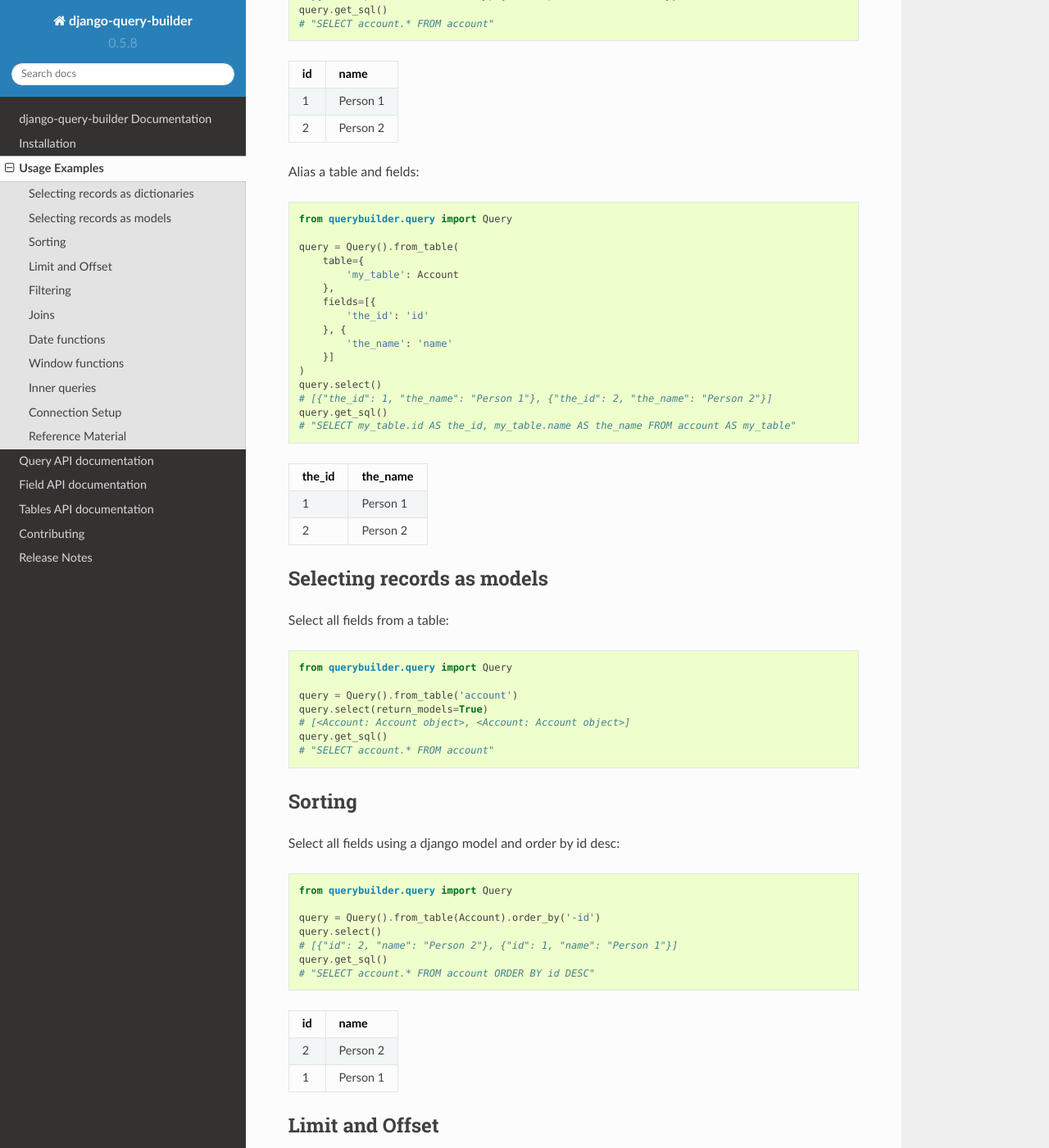
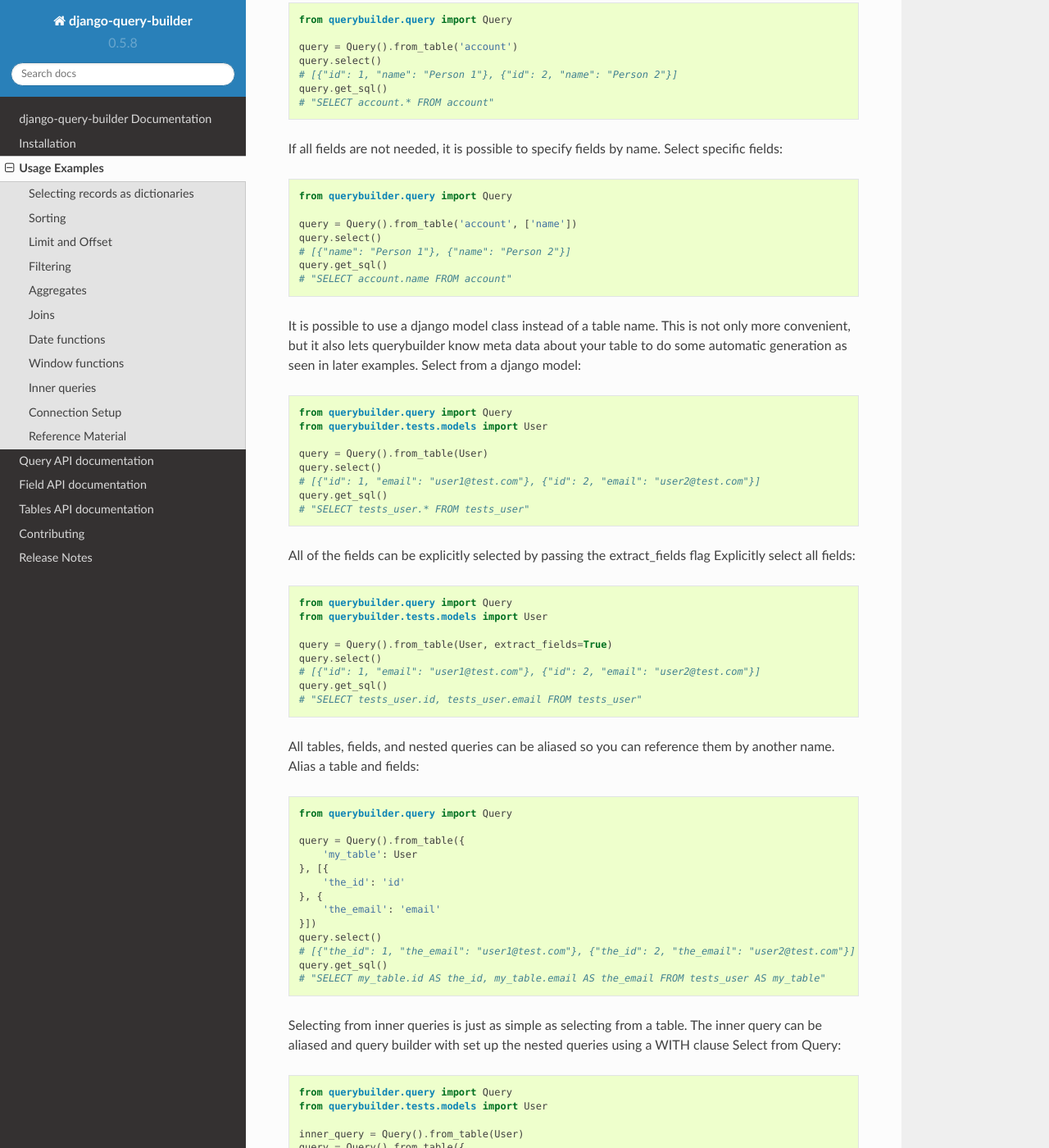
Before and after one commit to ambitioninc/django-query-builder, a Sphinx documentation site: the page built from docs/usage_examples.rst, in a window 1280 px wide and 1400 px high, scrolled down 357 px. Shown: the whole window at 82% size. Built offline with Sphinx 7.4.7 and the Read the Docs theme 2.0.0, drawn with Linux system fonts in a browser that asks for light colours; some of the changed text lies outside the part shown.

Commit message:
* added usage example

```diff
--- a/docs/usage_examples.rst
+++ b/docs/usage_examples.rst
@@ -1,9 +1,15 @@
 Usage Examples
 ==============
+
+These examples are meant to provide some basic usage scenarios for what is possible with querybuilder. More advanced
+examples will be added in the future.
+
 
 Selecting records as dictionaries
 ---------------------------------
 
+The simplest query is to just specify a table name to select from. By default, all fields ('*') will be used
+for the field list.
 Select all fields from a table:
 
 .. code-block:: python
@@ -16,56 +22,92 @@
     query.get_sql()
     # "SELECT account.* FROM account"
 
-== ========
-id name
-== ========
-1  Person 1
-2  Person 2
-== ========
 
+If all fields are not needed, it is possible to specify fields by name.
+Select specific fields:
+
+.. code-block:: python
+
+    from querybuilder.query import Query
+
+    query = Query().from_table('account', ['name'])
+    query.select()
+    # [{"name": "Person 1"}, {"name": "Person 2"}]
+    query.get_sql()
+    # "SELECT account.name FROM account"
+
+
+It is possible to use a django model class instead of a table name. This is not only more convenient, but it also
+lets querybuilder know meta data about your table to do some automatic generation as seen in later examples.
+Select from a django model:
+
+.. code-block:: python
+
+    from querybuilder.query import Query
+    from querybuilder.tests.models import User
+
+    query = Query().from_table(User)
+    query.select()
+    # [{"id": 1, "email": "user1@test.com"}, {"id": 2, "email": "user2@test.com"}]
+    query.get_sql()
+    # "SELECT tests_user.* FROM tests_user"
+
+
+All of the fields can be explicitly selected by passing the extract_fields flag
+Explicitly select all fields:
+
+.. code-block:: python
+
+    from querybuilder.query import Query
+    from querybuilder.tests.models import User
+
+    query = Query().from_table(User, extract_fields=True)
+    query.select()
+    # [{"id": 1, "email": "user1@test.com"}, {"id": 2, "email": "user2@test.com"}]
+    query.get_sql()
+    # "SELECT tests_user.id, tests_user.email FROM tests_user"
+
+
+All tables, fields, and nested queries can be aliased so you can reference them by another name.
 Alias a table and fields:
 
 .. code-block:: python
 
     from querybuilder.query import Query
 
-    query = Query().from_table(
-        table={
-            'my_table': Account
-        },
-        fields=[{
-            'the_id': 'id'
-        }, {
-            'the_name': 'name'
-        }]
-    )
+    query = Query().from_table({
+        'my_table': User
+    }, [{
+        'the_id': 'id'
+    }, {
+        'the_email': 'email'
+    }])
     query.select()
-    # [{"the_id": 1, "the_name": "Person 1"}, {"the_id": 2, "the_name": "Person 2"}]
+    # [{"the_id": 1, "the_email": "user1@test.com"}, {"the_id": 2, "the_email": "user2@test.com"}]
     query.get_sql()
-    # "SELECT my_table.id AS the_id, my_table.name AS the_name FROM account AS my_table"
-
-====== ========
-the_id the_name
-====== ========
-1      Person 1
-2      Person 2
-====== ========
+    # "SELECT my_table.id AS the_id, my_table.email AS the_email FROM tests_user AS my_table"
 
 
-
-Selecting records as models
----------------------------
-Select all fields from a table:
+Selecting from inner queries is just as simple as selecting from a table. The inner query can be aliased and
+query builder with set up the nested queries using a WITH clause
+Select from Query:
 
 .. code-block:: python
 
     from querybuilder.query import Query
+    from querybuilder.tests.models import User
 
-    query = Query().from_table('account')
-    query.select(return_models=True)
-    # [<Account: Account object>, <Account: Account object>]
+    inner_query = Query().from_table(User)
+    query = Query().from_table({
+        'inner_query': inner_query
+    })
+    query.select()
+    # [{"id": 1, "email": "user1@test.com"}, {"id": 2, "email": "user2@test.com"}]
     query.get_sql()
-    # "SELECT account.* FROM account"
+    # WITH inner_query AS (SELECT tests_user.* FROM tests_user) SELECT inner_query.* FROM inner_query
+
+This simple example is meant to demonstrate that query nesting is possible, but the usefulness is really
+demonstrated in the more complex examples.
 
 
 Sorting
@@ -76,58 +118,112 @@
 
     from querybuilder.query import Query
 
-    query = Query().from_table(Account).order_by('-id')
+    query = Query().from_table(User).order_by('-id')
     query.select()
-    # [{"id": 2, "name": "Person 2"}, {"id": 1, "name": "Person 1"}]
+    # [{"id": 2, "email": "user2@test.com"}, {"id": 1, "email": "user1@test.com"}]
     query.get_sql()
-    # "SELECT account.* FROM account ORDER BY id DESC"
+    # "SELECT tests_user.* FROM tests_user ORDER BY id DESC"
 
-== ========
-id name
-== ========
-2  Person 2
-1  Person 1
-== ========
 
-Limit and Offset
-----------------
-Select specific fields and sort with a limit:
+Sort direction can also be specified by passing a flag:
 
 .. code-block:: python
 
     from querybuilder.query import Query
 
-    query = Query().from_table(
-        table=Account,
-        fields=['name']
-    ).order_by(
-        '-id'
-    ).limit(
-        1
-    )
+    query = Query().from_table(User).order_by('id', desc=True)
+    query.get_sql()
+    # "SELECT tests_user.* FROM tests_user ORDER BY id DESC"
+
+
+Limit and Offset
+----------------
+Limiting the result set is possible by specifying a limit value and an optional offset value
+
+.. code-block:: python
+
+    from querybuilder.query import Query
+
+    query = Query().from_table(User).limit(1)
     query.select()
-    # [{"name": "Person 2"}]
+    # [{"id": 1, "email": "user1@test.com"}]
     query.get_sql()
-    # "SELECT account.* FROM account ORDER BY id DESC LIMIT 1"
+    # "SELECT tests_user.* FROM tests_user LIMIT 1"
 
-+----------+
-| name     |
-+==========+
-| Person 2 |
-+----------+
+    query = Query().from_table(User).limit(1, 1)
+    query.select()
+    # [{"id": 2, "email": "user2@test.com"}]
+    query.get_sql()
+    # "SELECT tests_user.* FROM tests_user LIMIT 1, 1"
+
 
 Filtering
 ---------
+Specifying a where clause is similar to django's filtering system.
+
+.. code-block:: python
+
+    query = Query().from_table(User).where(id=1)
+    query.select()
+    # [{"id": 1, "email": "user1@test.com"}]
+    query.get_sql()
+    # "SELECT tests_user.* FROM tests_user WHERE (id = %(A0s)"
+    query.get_args()
+    # {'A0': 1}
+
+The actual query arguments are passed into django's cursor.execute function to be escaped properly.
+
+Multiple where clauses can be chained together, or multiple clauses can be passed to a single where call:
+
+.. code-block:: python
+
+    query = Query().from_table(User).where(id__eq=1, id__lt=5)
+    query.get_sql()
+    # SELECT tests_user.* FROM tests_user WHERE (id > %(A0)s AND id < %(A1)s)
+    query.get_args()
+    # {'A1': 5, 'A0': 1}
+
+    query = Query().from_table(User).where(id__eq=1).where(id__lt=5)
+    query.get_sql()
+    # SELECT tests_user.* FROM tests_user WHERE (id > %(A0)s AND id < %(A1)s)
+    query.get_args()
+    # {'A1': 5, 'A0': 1}
+
+By default, the conditions are ANDed together, but they can be ORed as well.
+
+.. code-block:: python
+
+    query = Query().from_table(User).where(id__eq=1).where(id__eq=5, where_type='OR')
+    query.get_sql()
+    # SELECT tests_user.* FROM tests_user WHERE ((id = %(A0)s) OR (id = %(A1)s))
+    query.get_args()
+    # {'A1': 5, 'A0': 1}
+
+This is actually using django's Q object internally, so any complex Q object can be passed in as an argument
+
+.. code-block:: python
+
+    condition = Q(id=1) | Q(id=5)
+    query = Query().from_table(User).where(condition)
+    query.get_sql()
+    # SELECT tests_user.* FROM tests_user WHERE ((id = %(A0)s) OR (id = %(A1)s))
+    query.get_args()
+    # {'A1': 5, 'A0': 1}
+
+
+Other supported comparisons:
 eq
 gt
 gte
 lt
 lte
-~
-&
-|
 contains
 startswith
+
+
+Aggregates
+----------
+
 
 Joins
 -----
```
